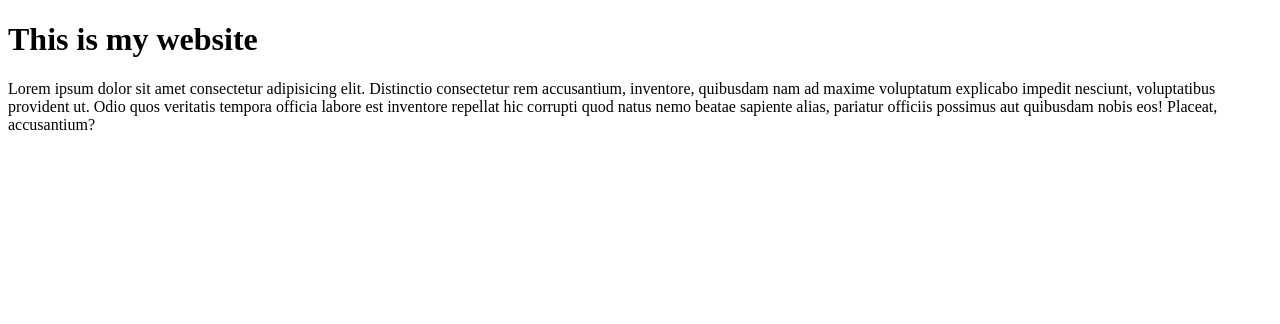
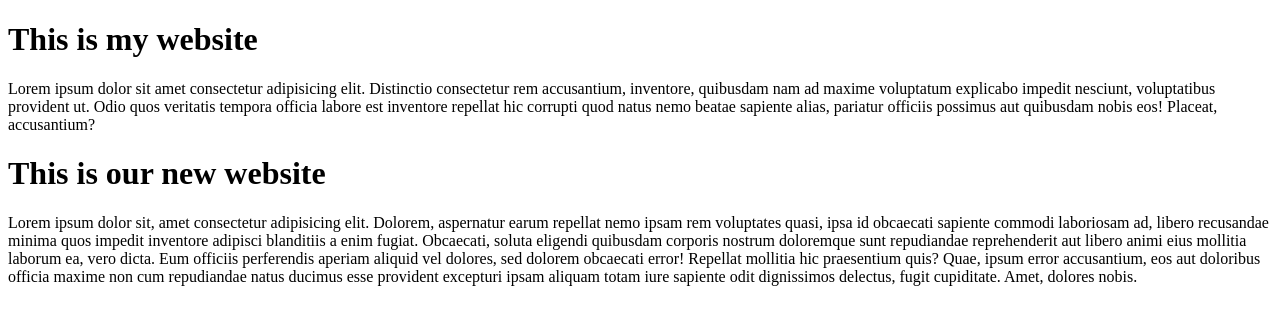
Before and after one commit to helal1190/website, a plain HTML site: page index.html in a window 1280 px wide. Drawn offline with Linux system fonts and the light colour scheme.

Commit message:
website second part

```diff
--- a/index.html
+++ b/index.html
@@ -3,10 +3,15 @@
 <head>
     <meta charset="UTF-8">
     <meta name="viewport" content="width=device-width, initial-scale=1.0">
+    <link rel="stylesheet" href="style.css">
     <title>Document</title>
 </head>
 <body>
     <h1> This is my website </h1>
     <p> Lorem ipsum dolor sit amet consectetur adipisicing elit. Distinctio consectetur rem accusantium, inventore, quibusdam nam ad maxime voluptatum explicabo impedit nesciunt, voluptatibus provident ut. Odio quos veritatis tempora officia labore est inventore repellat hic corrupti quod natus nemo beatae sapiente alias, pariatur officiis possimus aut quibusdam nobis eos! Placeat, accusantium? </p>
+
+
+    <h1> This is our new website </h1>
+    <p> Lorem ipsum dolor sit, amet consectetur adipisicing elit. Dolorem, aspernatur earum repellat nemo ipsam rem voluptates quasi, ipsa id obcaecati sapiente commodi laboriosam ad, libero recusandae minima quos impedit inventore adipisci blanditiis a enim fugiat. Obcaecati, soluta eligendi quibusdam corporis nostrum doloremque sunt repudiandae reprehenderit aut libero animi eius mollitia laborum ea, vero dicta. Eum officiis perferendis aperiam aliquid vel dolores, sed dolorem obcaecati error! Repellat mollitia hic praesentium quis? Quae, ipsum error accusantium, eos aut doloribus officia maxime non cum repudiandae natus ducimus esse provident excepturi ipsam aliquam totam iure sapiente odit dignissimos delectus, fugit cupiditate. Amet, dolores nobis. </p>
 </body>
 </html>
```
Also changed, not shown: style.css (added).
